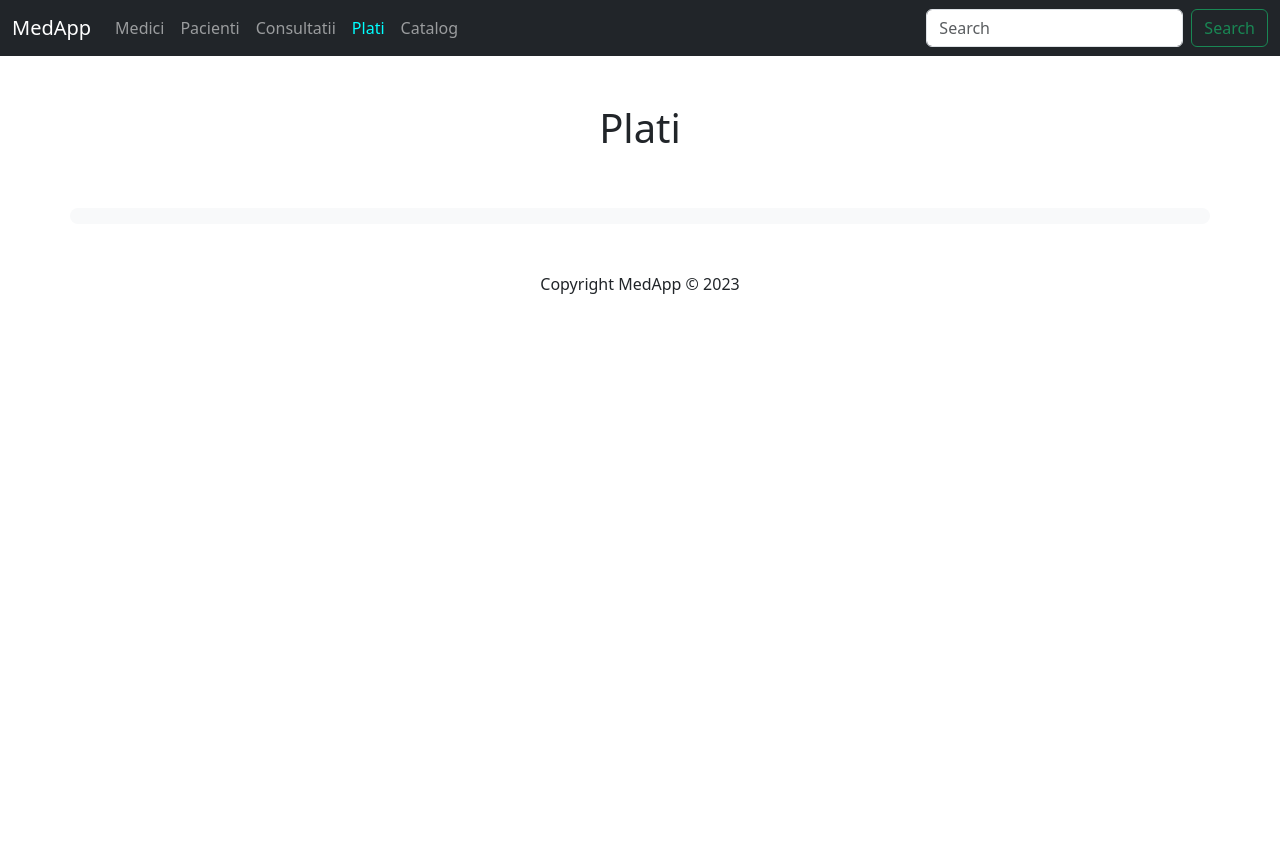
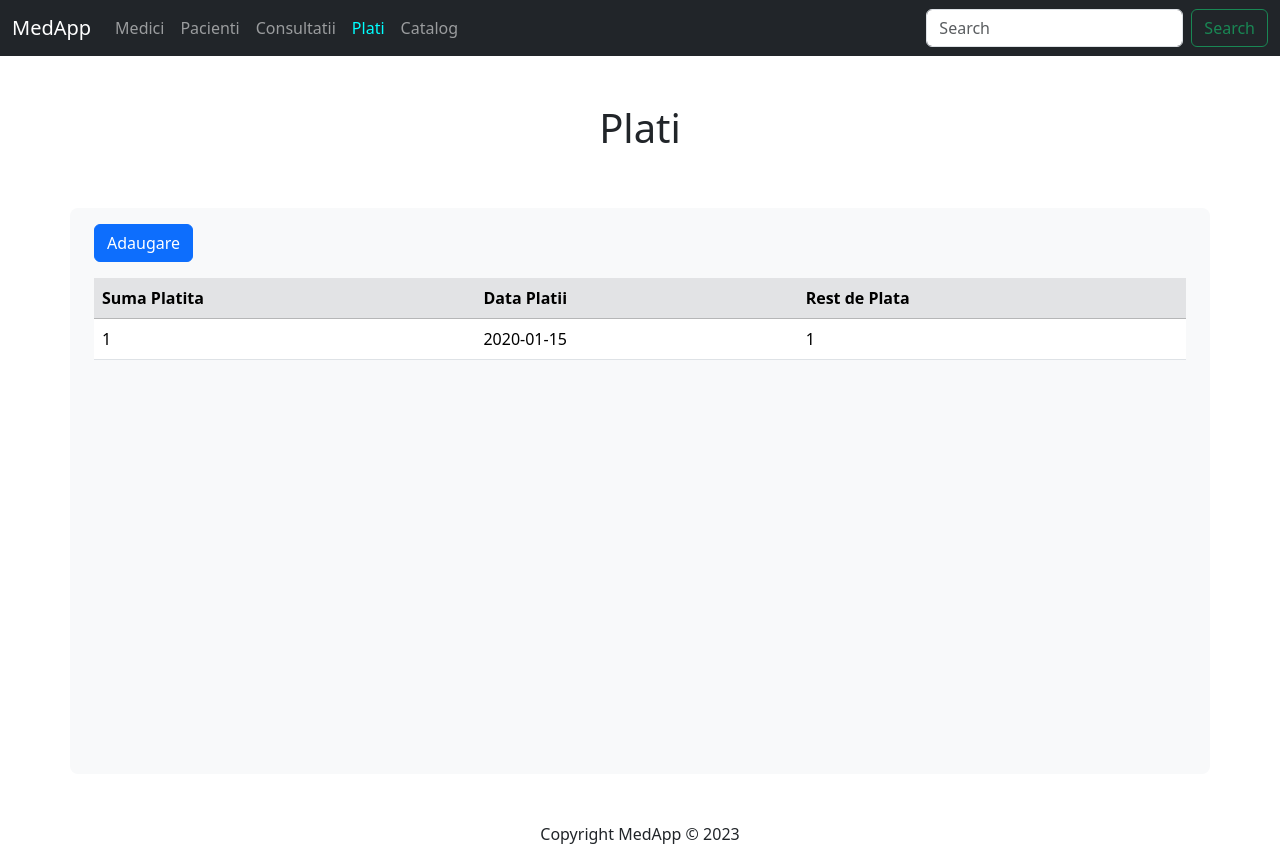
Before and after one commit to davidbotezatu/medapp, a PHP site: page /display/plati.php?id=1 in a window 1280 px wide. Before the commit the page ends 294 px from the top, so only its background shows below. Run offline with PHP 8.4, Linux system fonts and the light colour scheme; tables that the repository leaves empty hold one stand-in row (values such as "Sample post").

Commit message:
add plati

```diff
--- a/display/consultatii.php
+++ b/display/consultatii.php
@@ -43,6 +43,9 @@
                                         <button class='btn btn-success'>Modifica</button></a>
                                     <a href='interventii.php?id=$id'>
                                         <button class='btn btn-primary ms-3'>Interventii</button></a>
+                                    <a href='plati.php?id=$id'>
+                                        <button class='btn btn-danger ms-3'>Plati</button>
+                                    </a>
                                 </td>
                             </tr>"
                         ;
--- a/display/plati.php
+++ b/display/plati.php
@@ -1,5 +1,45 @@
-<?php include($_SERVER['DOCUMENT_ROOT'] . '/medapp/inc/header.php'); ?>
+<?php
+    include($_SERVER['DOCUMENT_ROOT'] . '/medapp/inc/header.php');
+    include($_SERVER['DOCUMENT_ROOT'] . '/medapp/php/plata_code.php');
 
+    //Afisam butonul de adaugare plati doar daca mai avem plati de facut. Daca am achitat tot, nu mai afisam butonul de delete.
+    if($rest_plata > 0 || is_null($rest_plata)) {
+        echo "<a href='../forms/plata_form.php'>
+                <button class='btn btn-primary'>Adaugare</button>
+            </a>"
+        ;
+    }
+?>
 
+<div class="tableFixed mt-3">
+    <table class="table table-hover">
+        <thead class="table-secondary">
+            <tr>
+                <th scope="col">Suma Platita</th>
+                <th scope="col">Data Platii</th>
+                <th scope="col">Rest de Plata</th>
+            </tr>
+        </thead>
+
+        <tbody>
+            <?php
+                if($rezultatSelect) {
+                    while($rand = mysqli_fetch_assoc($rezultatSelect)) {
+                        $suma = $rand['suma'];
+                        $data = $rand['data_platii'];
+                        $rest = $rand['rest_plata'];
+
+                        echo "<tr>
+                                <td>$suma</td>
+                                <td>$data</td>
+                                <td>$rest</td>
+                            </tr>"
+                        ;
+                    }
+                }
+            ?>
+        </tbody>
+    </table>
+</div>
 
 <?php include($_SERVER['DOCUMENT_ROOT'] . '/medapp/inc/footer.php'); ?>
--- a/inc/header.php
+++ b/inc/header.php
@@ -90,6 +90,9 @@
                         case 'interventie_form.php';
                             echo '<h1>Interventie</h1>';
                             break;
+                        case 'plata_form.php';
+                            echo '<h1>Suma</h1>';
+                            break;
                         default;
                             echo '<h1>' . $pag . '</h1>';
                             break;
--- /dev/null
+++ b/php/plata_code.php
@@ -0,0 +1,78 @@
+<?php
+include($_SERVER['DOCUMENT_ROOT'] . '/medapp/inc/db.php');
+
+//variabile
+$db_table = "plati";
+$suma = $rest_plata = null;
+$rezultatInsert = null;
+$insertErr = null;
+
+//salvare ID interventie in sesiune (va fi folosita pentru preturi)
+if($pag = 'plati.php') {
+    if(isset($_GET['id']) && intval($_GET['id'])) {
+        $_SESSION['idCons'] = $_GET['id'];
+    }
+}
+
+//sql select pentru afisare date in tabela din pagina Consultatii
+$select = "SELECT plati.suma, plati.data_platii, plati.rest_plata
+            FROM plati
+            LEFT JOIN consultatie ON consultatie.id = plati.id_consultatie
+            WHERE consultatie.id = " . $_SESSION['idCons'];
+$rezultatSelect = mysqli_query($conn, $select);
+
+//select rest de plata
+$selectRest = "SELECT MIN(rest_plata) AS cacat FROM plati WHERE id_consultatie = " . $_SESSION['idCons'];
+$rezultatRest = mysqli_query($conn, $selectRest);
+$rest_plata = mysqli_fetch_column($rezultatRest, 0);
+
+function getPretConsultatie($b) {
+    global $conn;
+    //sql select pentru pretul consultatiei (suma tuturor interventiilor efectuate)
+    $selectPret = "SELECT SUM(catalog.pret_total) AS pret_consultatie
+                    FROM interventii
+                    LEFT JOIN catalog ON interventii.id_catalog = catalog.id
+                    WHERE interventii.id_consultatie = " . $_SESSION['idCons'];
+    $rezultatPret = mysqli_query($conn, $selectPret);
+    $p = mysqli_fetch_column($rezultatPret, 0);
+
+    return $p - $b;
+}
+
+//verificam intai daca sunt date trimise din formularul Consultatie (consultatie_form.php)
+//iar apoi verificam fiecare input in parte daca a fost completat
+if(isset($_POST['submit'])) {
+    if(!empty($_POST['suma'])) {
+        $suma = filter_input(INPUT_POST, 'suma', FILTER_SANITIZE_NUMBER_INT);
+    }
+
+    if(!empty($_POST['data'])) {
+        $data = filter_input(INPUT_POST, 'data', FILTER_SANITIZE_NUMBER_INT);
+    }
+
+    if(!is_null($suma) && !is_null($data)) {
+        if(!is_null($rest_plata)) {
+            $val = $rest_plata - $suma;
+            $x = $rest_plata;
+        } else {
+            $val = getPretConsultatie($suma);
+            $x = getPretConsultatie(0);
+        }
+
+        if($val < 0) {
+            $insertErr = "Suma maxima platibila este " . $x;
+        } else {
+            $insert = "INSERT INTO $db_table
+                        SET suma = '$suma', data_platii = '$data', rest_plata = '$val', id_consultatie = '" . $_SESSION['idCons'] . "'";
+            $rezultatInsert = mysqli_query($conn, $insert);
+        }
+
+    }
+
+    //dupa inserare revenim in pagina de afisare
+    if ($rezultatInsert) {
+        header('Location: ../display/plati.php');
+    }
+}
+
+?>
```
Also changed, not shown: forms/plata_form.php (added, +28 -0 lines), sql/02_create_database_schema.sql (+4 -3 lines), sql/diagram.png.
